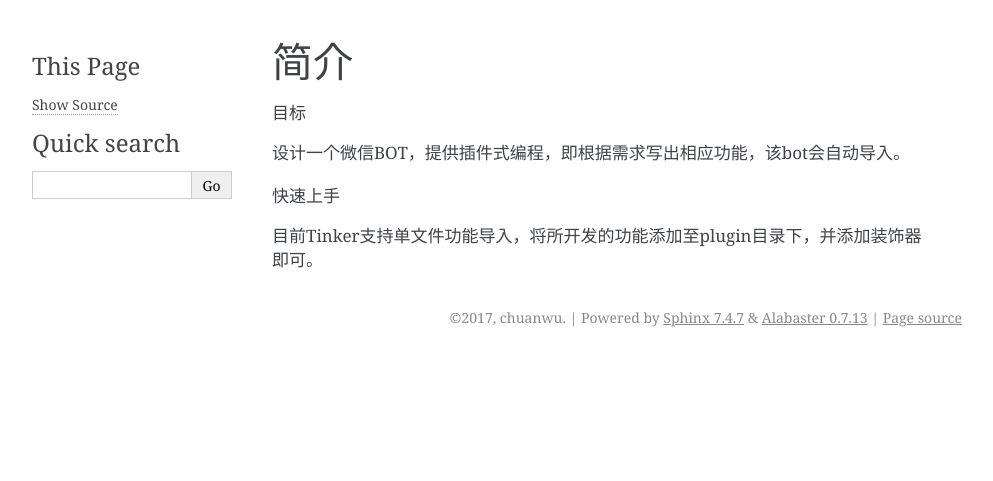
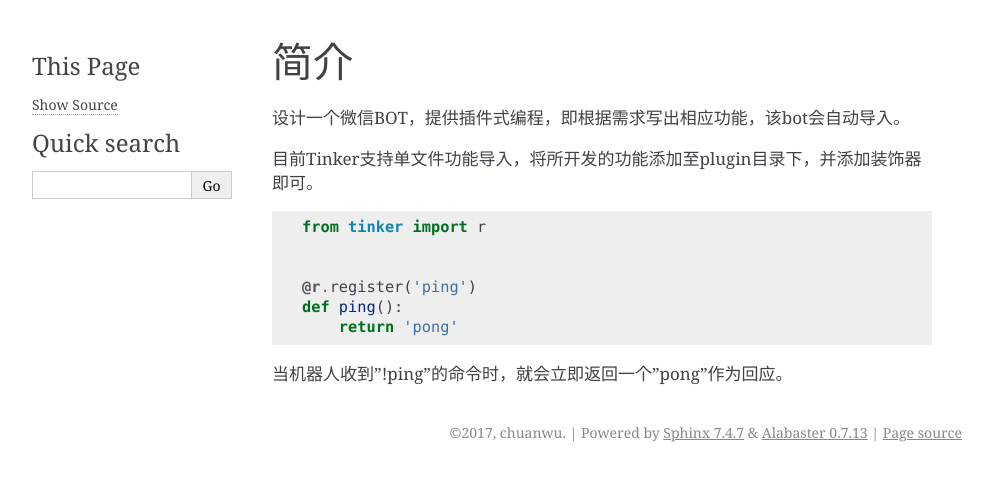
Before and after one commit to liuwenliang1/WechatBot, a Sphinx documentation site: the page built from docs/intro/index.rst, in a window 1280 px wide. Shown: the top 481 px of the page, without its empty margins (148-1141 px from the left). Built offline with Sphinx 7.4.7, drawn with Linux system fonts in a browser that asks for light colours.

Commit message:
update docs

```diff
--- a/docs/intro/index.rst
+++ b/docs/intro/index.rst
@@ -1,11 +1,25 @@
 简介
 ====
 
-目标
+.. topic:: Intention
  ----
 设计一个微信BOT，提供插件式编程，即根据需求写出相应功能，该bot会自动导入。
 
 
-快速上手
+.. topic:: Quick Start
  ----
 目前Tinker支持单文件功能导入，将所开发的功能添加至plugin目录下，并添加装饰器即可。
+
+.. topic:: Sample
+ ----
+
+.. code-block:: python
+
+    from tinker import r
+
+
+    @r.register('ping')
+    def ping():
+        return 'pong'
+
+当机器人收到"!ping"的命令时，就会立即返回一个"pong"作为回应。
```
Also changed, not shown: README.md (+1 -1 lines), 1 other file.
